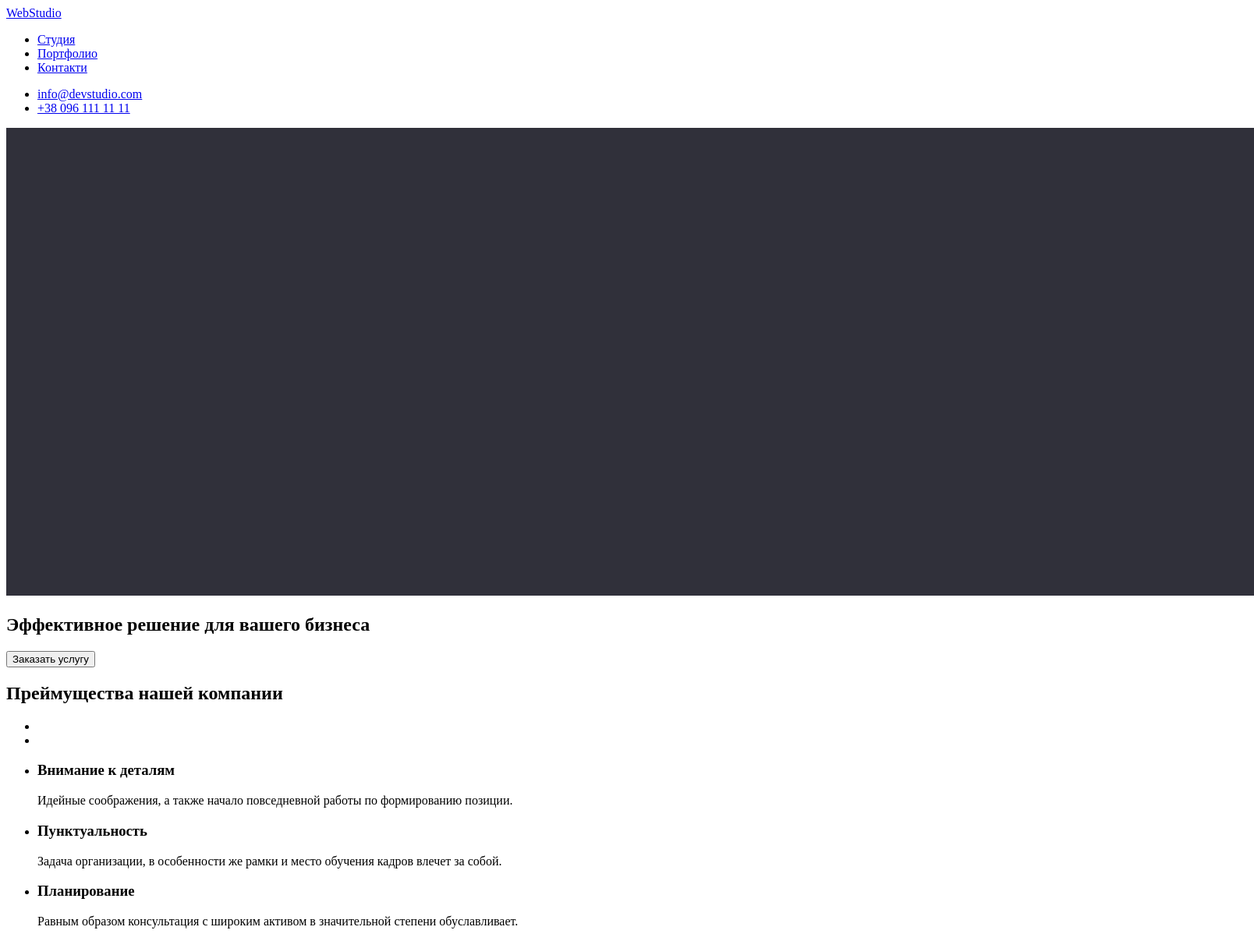
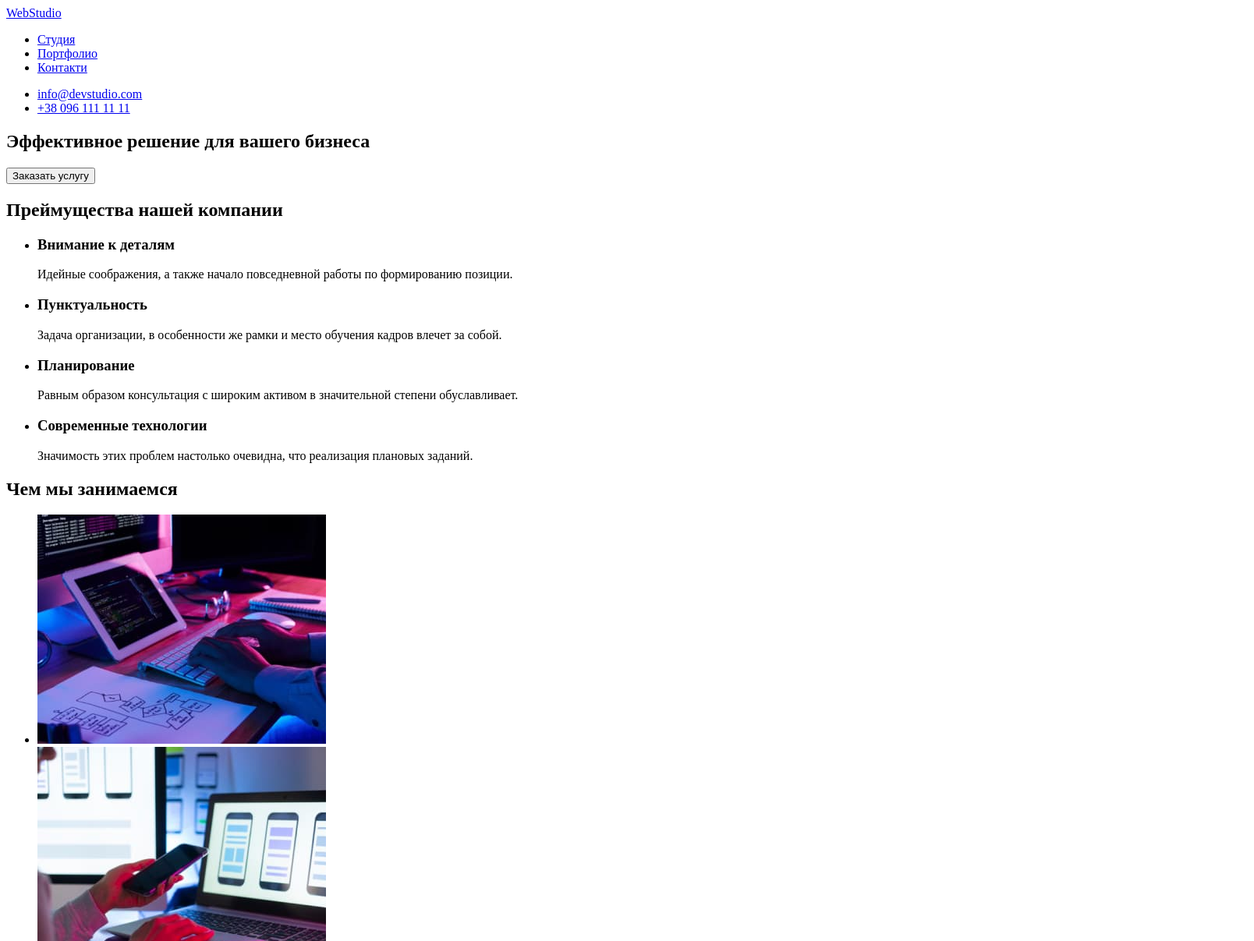
Before and after one commit to OlehKarkach/goit-markup-hw-01, a plain HTML site: page index.html in a window 1280 px wide. Shown: the top 1207 px of the page at 78% size, 1608 px wide, since content can reach past the window. Drawn offline with Linux system fonts and the light colour scheme.

Commit message:
finaly done

```diff
--- a/index.html
+++ b/index.html
@@ -25,7 +25,7 @@
     <main>
         <!-- hero -->
       <section>
-        <img src="./images/bg.jpg " alt="bg" width="1600" height="600" />
+        <!-- <img src="./images/bg.jpg " alt="bg" width="1600" height="600" /> -->
         <h1>Эффективное решение для вашего бизнеса</h1>
         <button type="button">Заказать услугу</button>
       </section>
@@ -33,8 +33,6 @@
       <section>
         <h2>Преймущества нашей компании</h2>
         <ul>
-          <li></li>
-          <li></li>
           <li>
             <h3>Внимание к деталям</h3>
             <p>Идейные соображения, а также начало повседневной работы по формированию позиции.</p>
```
